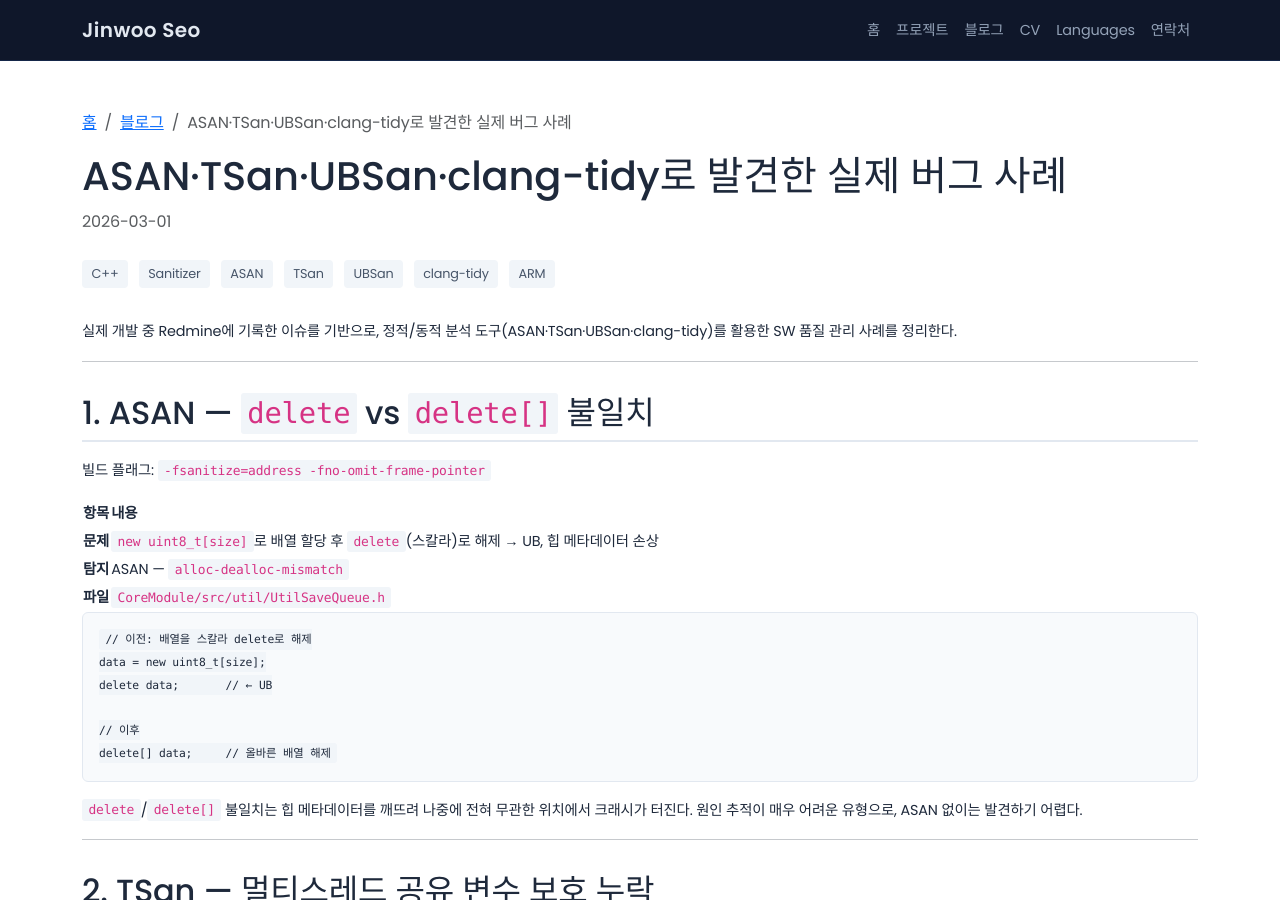
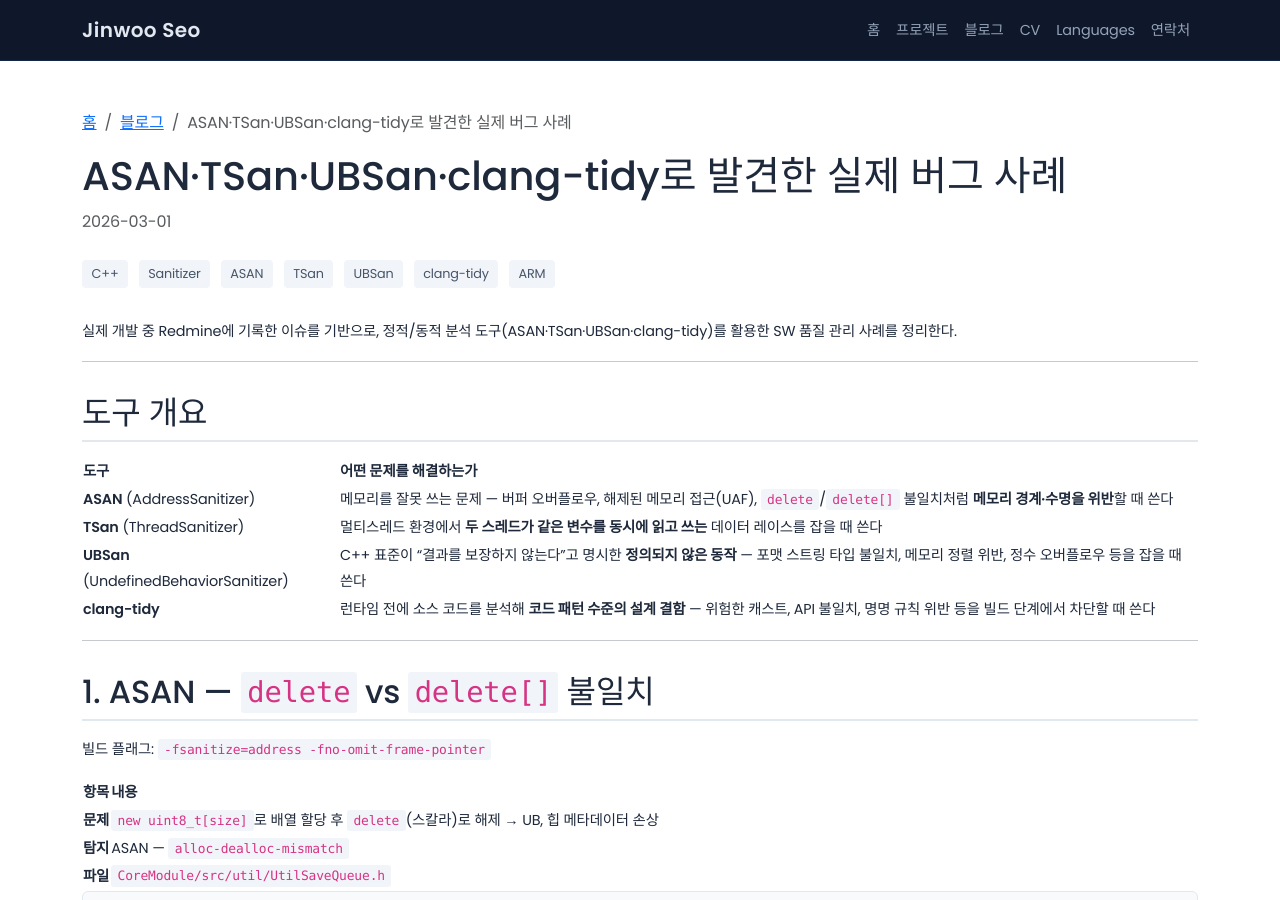
Before and after one commit to jinwoo-Sync/jinwoo-Sync.github.io, a Jekyll site: the page built from _posts/2026-03-01-sw-quality-sanitizer.md, in a window 1280 px wide and 900 px high. Built offline with Jekyll 4.4.1, drawn with Linux system fonts in a browser that asks for light colours.

Commit message:
도구 명시

```diff
--- a/_posts/2026-03-01-sw-quality-sanitizer.md
+++ b/_posts/2026-03-01-sw-quality-sanitizer.md
@@ -5,6 +5,17 @@ tags: [C++, Sanitizer, ASAN, TSan, UBSan, clang-tidy, ARM]
 ---
 
 실제 개발 중 Redmine에 기록한 이슈를 기반으로, 정적/동적 분석 도구(ASAN·TSan·UBSan·clang-tidy)를 활용한 SW 품질 관리 사례를 정리한다.
+
+---
+
+## 도구 개요
+
+| 도구 | 어떤 문제를 해결하는가 |
+|------|----------------------|
+| **ASAN** (AddressSanitizer) | 메모리를 잘못 쓰는 문제 — 버퍼 오버플로우, 해제된 메모리 접근(UAF), `delete`/`delete[]` 불일치처럼 **메모리 경계·수명을 위반**할 때 쓴다 |
+| **TSan** (ThreadSanitizer) | 멀티스레드 환경에서 **두 스레드가 같은 변수를 동시에 읽고 쓰는** 데이터 레이스를 잡을 때 쓴다 |
+| **UBSan** (UndefinedBehaviorSanitizer) | C++ 표준이 "결과를 보장하지 않는다"고 명시한 **정의되지 않은 동작** — 포맷 스트링 타입 불일치, 메모리 정렬 위반, 정수 오버플로우 등을 잡을 때 쓴다 |
+| **clang-tidy** | 런타임 전에 소스 코드를 분석해 **코드 패턴 수준의 설계 결함** — 위험한 캐스트, API 불일치, 명명 규칙 위반 등을 빌드 단계에서 차단할 때 쓴다 |
 
 ---
 
```
